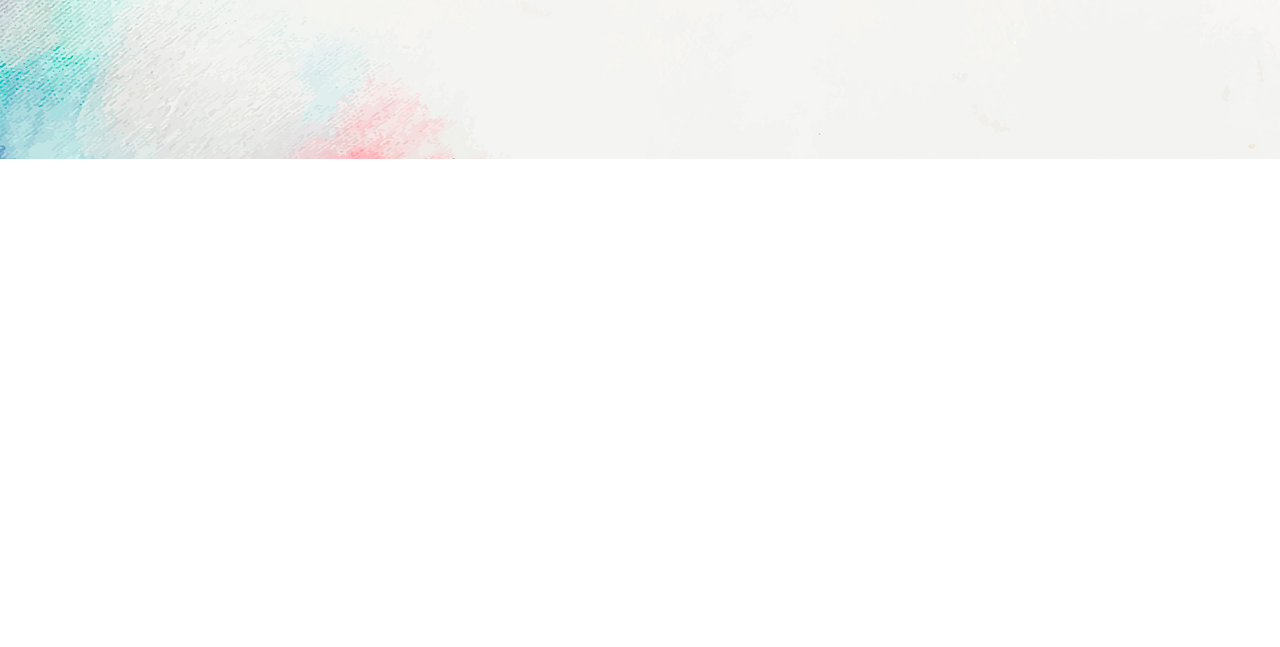
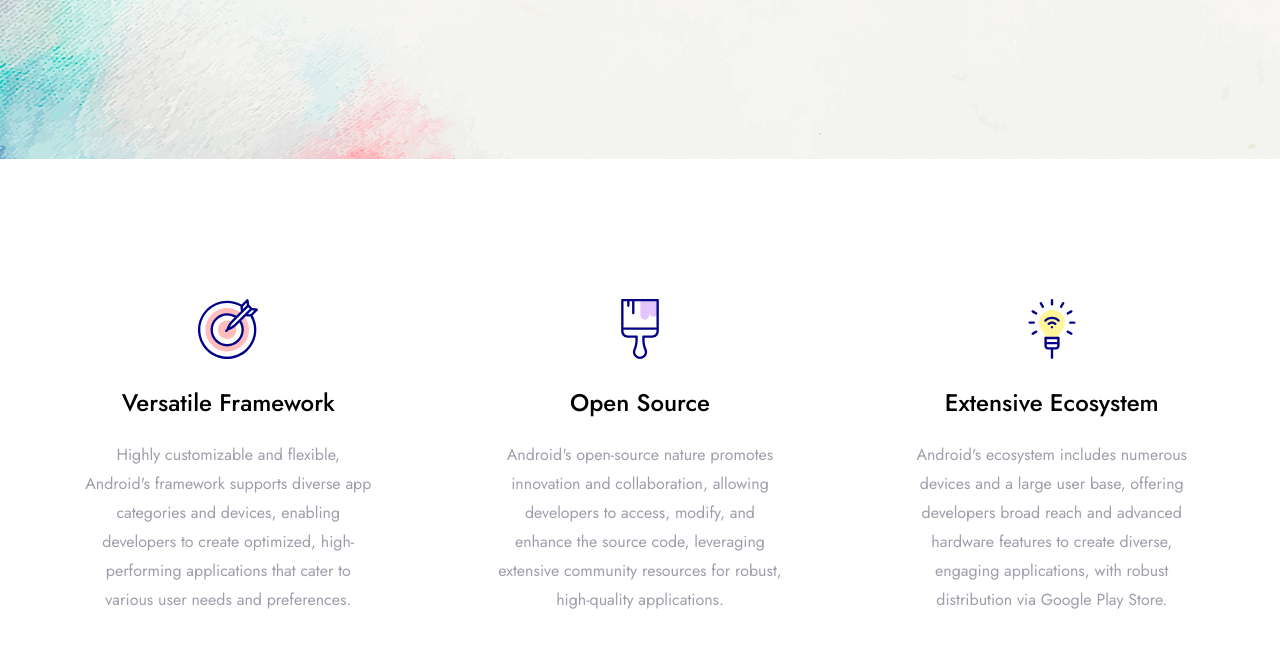
Before and after one commit to maheshsangule/Portfolio, a plain HTML site: page index.html in a window 1280 px wide. Shown: the part 641-1288 px from the top of the page. Drawn offline with nearby package versions, Linux system fonts and the light colour scheme.

Commit message:
Update style.css

```diff
--- a/css/style.css
+++ b/css/style.css
@@ -98,6 +98,7 @@ section {
   min-height: 100vh;
   height: 100vh; /* Ensure it covers full viewport height */
   width: 100%;
+  margin-bottom: -175px;
   background: url(../img/background.jpg) no-repeat center center/cover;
   position: relative;
   display: grid;
@@ -186,7 +187,7 @@ header.sticky {
 }
 .sub-service
 {
-  margin-top: 150px;
+  margin-top: 170px;
 
   align-items: center;
   align-items: center;
```
